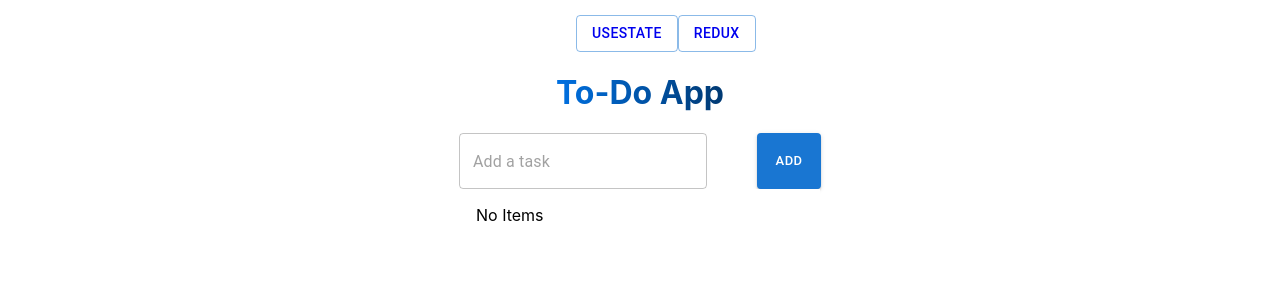
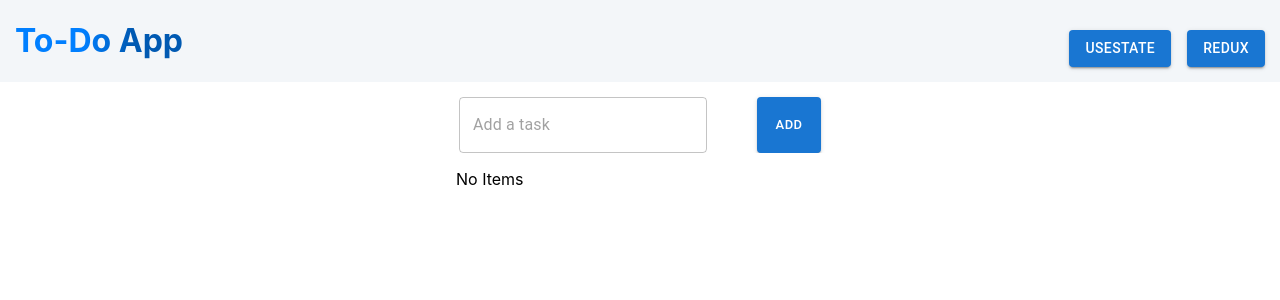
Before and after one commit to sp2728/test-app, a React (Create React App) app: page /redux in a window 1280 px wide. Shown: the top 300 px of the page. Built offline with nearby package versions, Linux system fonts and the light colour scheme.

Commit message:
header built

```diff
--- a/src/App.css
+++ b/src/App.css
@@ -1,6 +1,6 @@
 .todo {
   background: #007fff;
-  background: linear-gradient(to right, #007fff 40%, #000000 70%);
+  background: linear-gradient(to right, #007fff 40%, #0059b2 70%);
   -webkit-background-clip: text;
   -webkit-text-fill-color: transparent;
 }
--- a/src/App.js
+++ b/src/App.js
@@ -4,6 +4,7 @@ import Todo from "./todo";
 import React from "react";
 import { Route, Routes, Link } from "react-router-dom";
 import TodoRedux from "./todoRedux";
+import Stack from "@mui/material/Stack";
 
 function App() {
   return (
@@ -11,26 +12,43 @@ function App() {
       <div
         style={{
           display: "flex",
+          justifyContent: "space-between",
+          padding: "0px 15px 0px 15px",
+          backgroundColor: "#f3f6f9",
+        }}
+      >
+        <h1
+          className="todo"
+          style={{
+            textAlign: "center",
+          }}
+        >
+          To-Do App
+        </h1>
+        <div
+          style={{
+            display: "flex",
             alignItems: "center",
             marginTop: "15px",
             justifyContent: "space-between",
-          marginRight: "45%",
-          marginLeft: "45%",
           }}
         >
-        <div>
-          <Button variant="outlined">
-            <Link to="/" style={{ textDecoration: "none" }}>
+          <Stack spacing={2} direction="row">
+            <Button variant="contained">
+              <Link to="/" style={{ textDecoration: "none", color: "white" }}>
                 useState
               </Link>
             </Button>
-        </div>
-        <div>
-          <Button variant="outlined">
-            <Link to="/redux" style={{ textDecoration: "none" }}>
+
+            <Button variant="contained">
+              <Link
+                to="/redux"
+                style={{ textDecoration: "none", color: "white" }}
+              >
                 redux
               </Link>
             </Button>
+          </Stack>
         </div>
       </div>
 
--- a/src/todoRedux.js
+++ b/src/todoRedux.js
@@ -68,16 +68,7 @@ const TodoRedux = () => {
 
   return (
     <>
-      <h1
-        className="todo"
-        style={{
-          textAlign: "center",
-        }}
-      >
-        To-Do App
-      </h1>
-
-      <div>
+      <div style={{ marginTop: "15px" }}>
         <Box
           sx={{
             display: "flex",
@@ -105,18 +96,14 @@ const TodoRedux = () => {
         </Box>
         <Box
           sx={{
-            display: "flex",
-            flexDirection: "row",
-            justifyContent: "center",
+            margin: "0px auto 0px auto",
+            width: "400px",
           }}
         >
           <List
             sx={{
               width: "100%",
-              maxWidth: 360,
               bgcolor: "background.paper",
-              justifyContent: "center",
-              alignContent: "center",
             }}
           >
             {itemsTodo?.map(
@@ -125,9 +112,7 @@ const TodoRedux = () => {
                   <ListItem
                     key={index}
                     style={{
-                      display: "flex",
-                      justifyContent: "space-between",
-                      width: "465px",
+                      border: "2px solid red",
                     }}
                   >
                     {item.editedStatus && item.indexEditValue === index ? (
```
Lines whose indentation alone changed are shown as unchanged.
